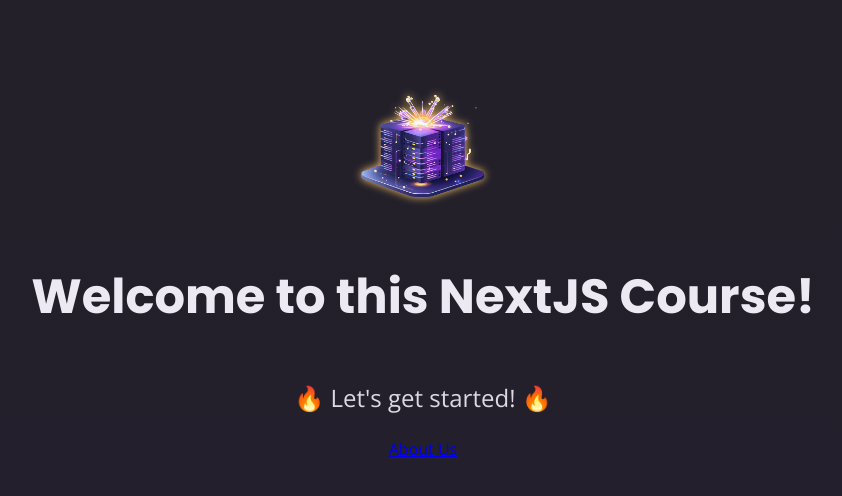
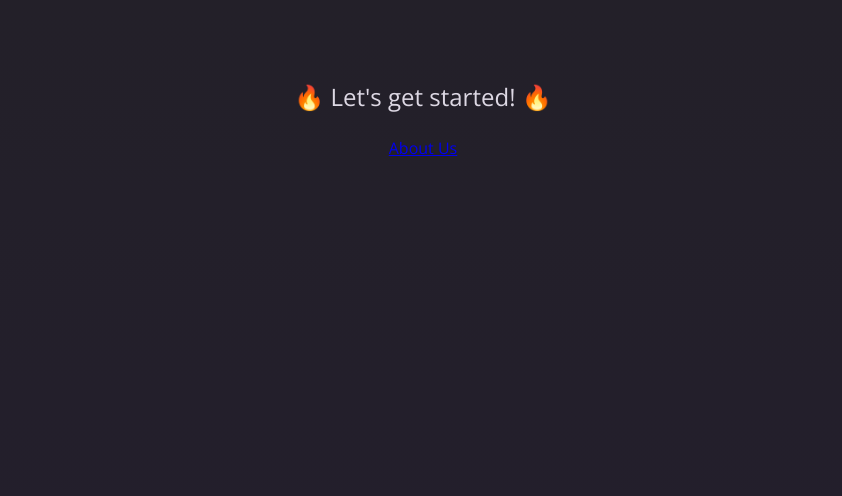
Before and after one commit to Sherry90/2024-next.js14-app-router, a Next.js app: page / in a window 1280 px wide. Shown: the top 496 px of the page, without its empty margins (217-1059 px from the left). Built offline with nearby package versions, Linux system fonts and the light colour scheme.

Commit message:
refactor: spread header

```diff
--- a/app/page.js
+++ b/app/page.js
@@ -3,8 +3,6 @@
 export default function Home() {
   return (
     <main>
-      <img src="/logo.png" alt="A server surrounded by magic sparkles." />
-      <h1>Welcome to this NextJS Course!</h1>
       <p>🔥 Let&apos;s get started! 🔥</p>
       <Link href={"/about"}>About Us</Link>
     </main>
```
